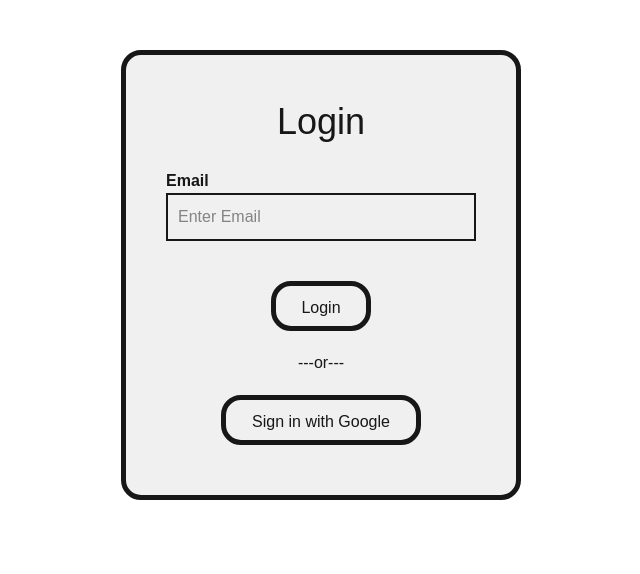
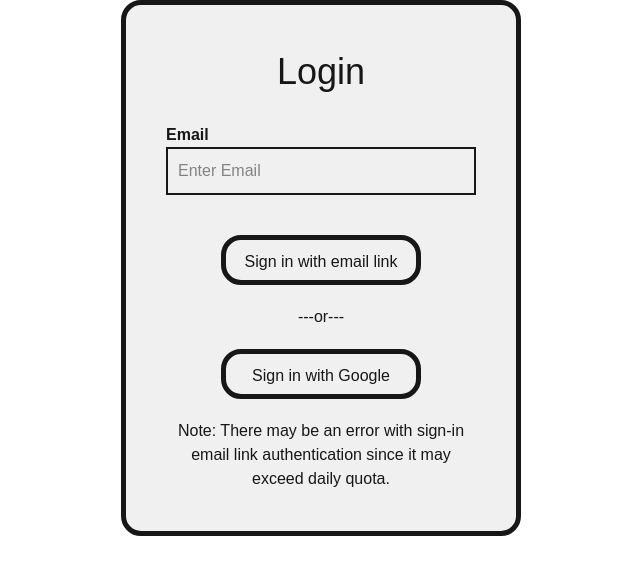
Before and after one commit to Junnister/eda-agent-backbone, a Next.js app in the folder frontend/: page /login in a window 1280 px wide. Shown: the top 574 px of the page, without its empty margins (319-959 px from the left). Built offline with nearby package versions, Linux system fonts and the light colour scheme; no server answers.

Commit message:
Added email link authentication

```diff
--- a/frontend/app/login/login.css
+++ b/frontend/app/login/login.css
@@ -3,25 +3,24 @@
 /* login.css is for styling the login page */
 
 .login-container {
-    @apply p-[40px] border-[5px] rounded-[20px] w-[400px] h-[450px] mx-auto my-[50px] bg-[#f0f0f0];
+    @apply p-[40px] pt-[40px] border-[5px] rounded-[20px] max-w-[400px] min-h-[500px] bg-[#f0f0f0] mx-auto;
 
     /* Switching from normal CSS to Tailwind CSS
     padding: 40px; p-[40px]
     border: '5px'; border-[5px]
     borderRadius: 20; rounded-[20px]
-    width: 400; w-[400px]
-    height: 600; h-[600px]
-    margin: '50px auto'; mx-auto my-[50px]
+    maxWidth: 400; max-w-[400px]
+    minHeight: 600; min-h-[600px]
+    margin: 'auto'; mx-auto
     backgroundColor: '#f0f0f0'; bg-[#f0f0f0] */
 }
 
 h1 {
-    @apply text-center text-[36px] mb-[20px];
+    @apply text-center text-[36px] m-0 mb-6;
 
     /* Switching from normal CSS to Tailwind CSS
     textAlign: 'center'; text-center
-    fontSize: 36; text-[36px]
-    marginBottom: 20; mb-[20px] */
+    fontSize: 36; text-[36px]  */
 }
 
 input {
@@ -47,7 +46,7 @@
 }
 
 .login {
-    @apply mt-[20px] p-[10px] border-[5px] rounded-[20px] block h-[50px] w-[100px];
+    @apply mt-[20px] p-[10px] border-[5px] rounded-[20px] block h-[50px] w-[200px];
 
     /* Switching from normal CSS to Tailwind CSS
      marginTop: 20; mt-[20px]
--- a/frontend/app/login/page.tsx
+++ b/frontend/app/login/page.tsx
@@ -1,13 +1,72 @@
 "use client";
 
 import { auth, provider } from "../../lib/firebase";
-import { signInWithPopup } from "firebase/auth";
+import { signInWithPopup, sendSignInLinkToEmail } from "firebase/auth";
+import { use, useEffect } from "react";
 import { useRouter } from "next/navigation";
+import { isSignInWithEmailLink, signInWithEmailLink } from "firebase/auth";
 import './login.css';
 
 export default function LoginPage() {
 
+  const actionCodeSettings = {
+      url: process.env.NEXT_PUBLIC_FIREBASE_EMAIL_LINK_SIGN_IN_URL || "http://localhost:3000", // Fallback to current origin if environment variable is not set
+      handleCodeInApp: true,
+    };
+
   const router = useRouter();
+
+  useEffect(() => {
+
+    // Prevent SSR issues
+    if (typeof window === "undefined") return;
+
+    // Check if the URL contains a sign-in link
+    if (isSignInWithEmailLink(auth, window.location.href)) {
+      const email = window.localStorage.getItem("emailForSignIn");
+      if (!email) {
+        alert("No email found for sign-in. Please enter your email address.");
+        return;
+      }
+
+      // Sign in the user with the email link
+      signInWithEmailLink(auth, email, window.location.href)
+        .then((result) => {
+          // Clear the email from local storage
+          localStorage.removeItem("emailForSignIn");
+          // Redirect to the home page after successful login
+          router.push("/"); // go back to main page
+        })
+        .catch((error) => {
+          console.error("Error signing in with email link:", error);
+          alert("Failed to sign in with email link. Please try again.");
+        });
+    }
+  }, [router]);
+
+  async function login() {
+    const emailInput = document.querySelector('input[name="email"]') as HTMLInputElement | null; //
+    if (!emailInput) {
+      alert("Email input not found.");
+      return;
+    }
+
+    const email = emailInput.value;
+    if (email.trim() === "" || !email) {
+      alert("Please enter your email address.");
+      return;
+    }
+
+    try {
+      await sendSignInLinkToEmail(auth, email, actionCodeSettings);
+      localStorage.setItem("emailForSignIn", email);
+      alert("Check your email for the login link! Check your spam folder if you don't see it.");
+    } catch (error: any) {
+      console.error("Firebase error:", error);
+      alert(error.message);
+    }
+  };
+
   const loginWithGoogle = async () => {
     var authenticatedResult = false;
     try {
@@ -15,9 +74,6 @@
       const user = result.user;
       const token = await user.getIdToken();
       authenticatedResult = true;
-      //console.log("User:", user.email);
-      //console.log("Token:", token);
-      //alert(`Logged in as ${user.email}`);
 
     } catch (error) {
       console.error("Login failed:", error);
@@ -39,12 +95,13 @@
       <input type="text" placeholder="Enter Email" name="email"/>
       {/* How to add email link authentication */}
       <div className="button-container">
-        <button className="login">Login</button>
+        <button className="login" onClick={login}>Sign in with email link</button>
         <p>---or---</p>
         <button className="login-With-Google" onClick={loginWithGoogle}>
           Sign in with Google
         </button>
       </div>
+      <p>Note: There may be an error with sign-in email link authentication since it may exceed daily quota.</p>
     </div>
   );
 }
--- a/frontend/app/main.css
+++ b/frontend/app/main.css
@@ -1,13 +1,11 @@
 @import "tailwindcss";
 
 h1 {
-    @apply text-center text-[36px] mt-[30px] mb-[20px];
+    @apply text-center text-[36px]
 
     /* Switching from normal CSS to Tailwind CSS
     textAlign: 'center'; text-center
-    fontSize: 36; text-[36px]
-    marginTop: 60; mt-[60px]
-    marginBottom: 20; mb-[20px] */
+    fontSize: 36; text-[36px] */
 }
 
 p {
--- a/frontend/lib/firebase.js
+++ b/frontend/lib/firebase.js
@@ -16,6 +16,21 @@
   measurementId: process.env.NEXT_PUBLIC_FIREBASE_MEASUREMENT_ID
 };
 
+const actionCodeSettings = {
+  // URL you want to redirect back to. The domain (www.example.com) for this
+  // URL must be in the authorized domains list in the Firebase Console.
+  url: process.env.NEXT_PUBLIC_FIREBASE_EMAIL_LINK_SIGN_IN_URL,
+  // This must be true.
+  handleCodeInApp: true,
+};
+
+export async function sendEmailLink(email) {
+  await sendSignInLinkToEmail(auth, email, actionCodeSettings);
+
+  // store email locally (important!)
+  window.localStorage.setItem("emailForSignIn", email);
+};
+
 // Initialize Firebase
 const app = initializeApp(firebaseConfig);
 export const auth = getAuth(app);
```
